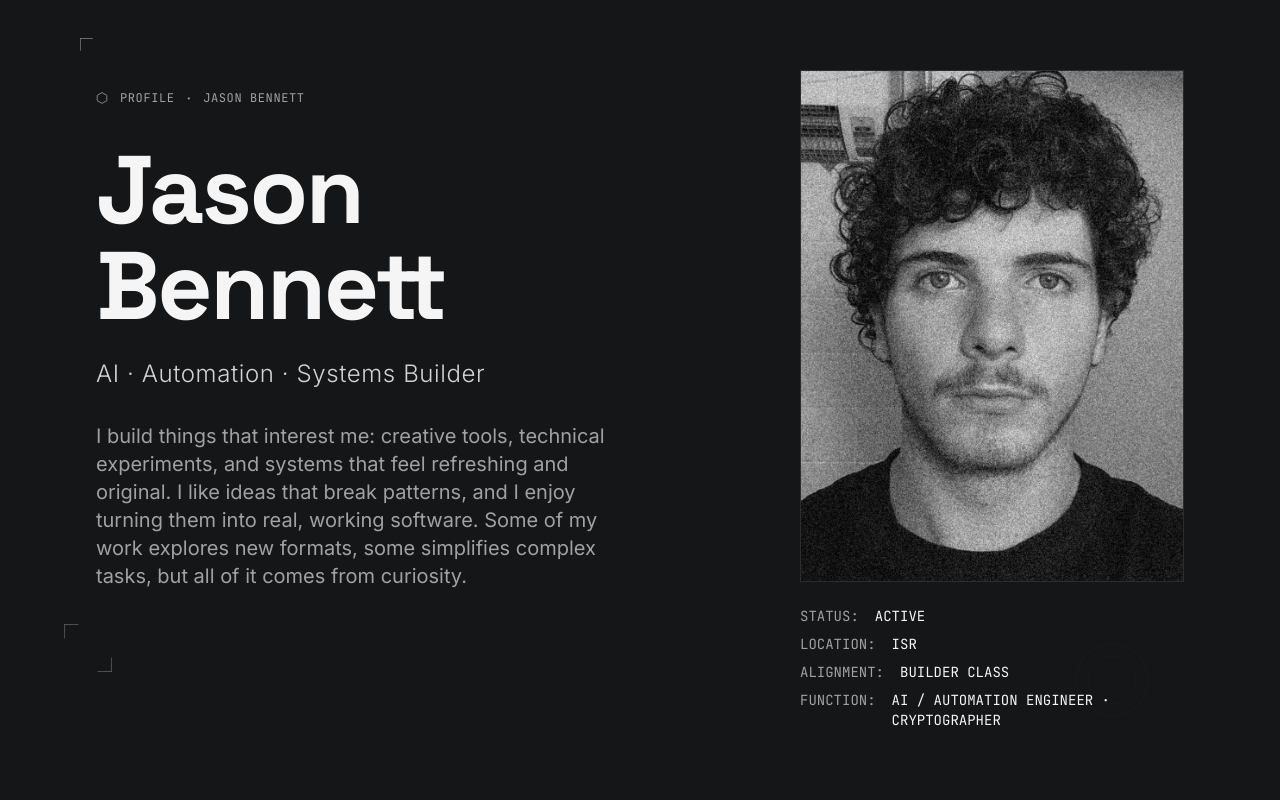
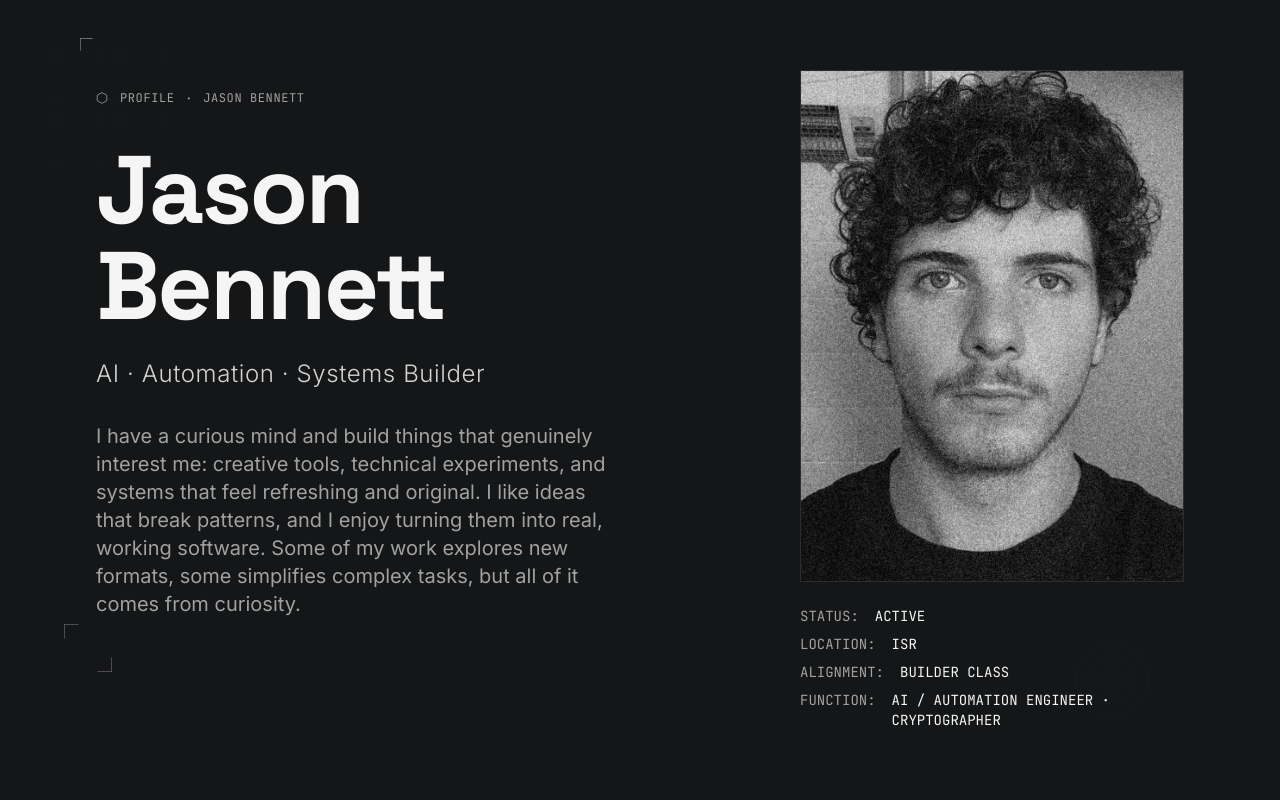
Before and after one commit to Jasbenben/jason-portfolio, a Next.js app: page / in a window 1280 px wide. Shown: the top 800 px of the page. Built offline with nearby package versions, Linux system fonts and the light colour scheme.

Commit message:
Update Hero section belief statement

```diff
--- a/components/Hero.tsx
+++ b/components/Hero.tsx
@@ -89,7 +89,7 @@ const Hero = () => {
 
             {/* Belief Statement */}
             <p className="text-lg md:text-xl text-secondary leading-relaxed max-w-xl">
-            I build things that interest me: creative tools, technical experiments, and systems that feel refreshing and original. I like ideas that break patterns, and I enjoy turning them into real, working software. Some of my work explores new formats, some simplifies complex tasks, but all of it comes from curiosity.
+            I have a curious mind and build things that genuinely interest me: creative tools, technical experiments, and systems that feel refreshing and original. I like ideas that break patterns, and I enjoy turning them into real, working software. Some of my work explores new formats, some simplifies complex tasks, but all of it comes from curiosity.
             </p>
           </motion.div>
 
```
